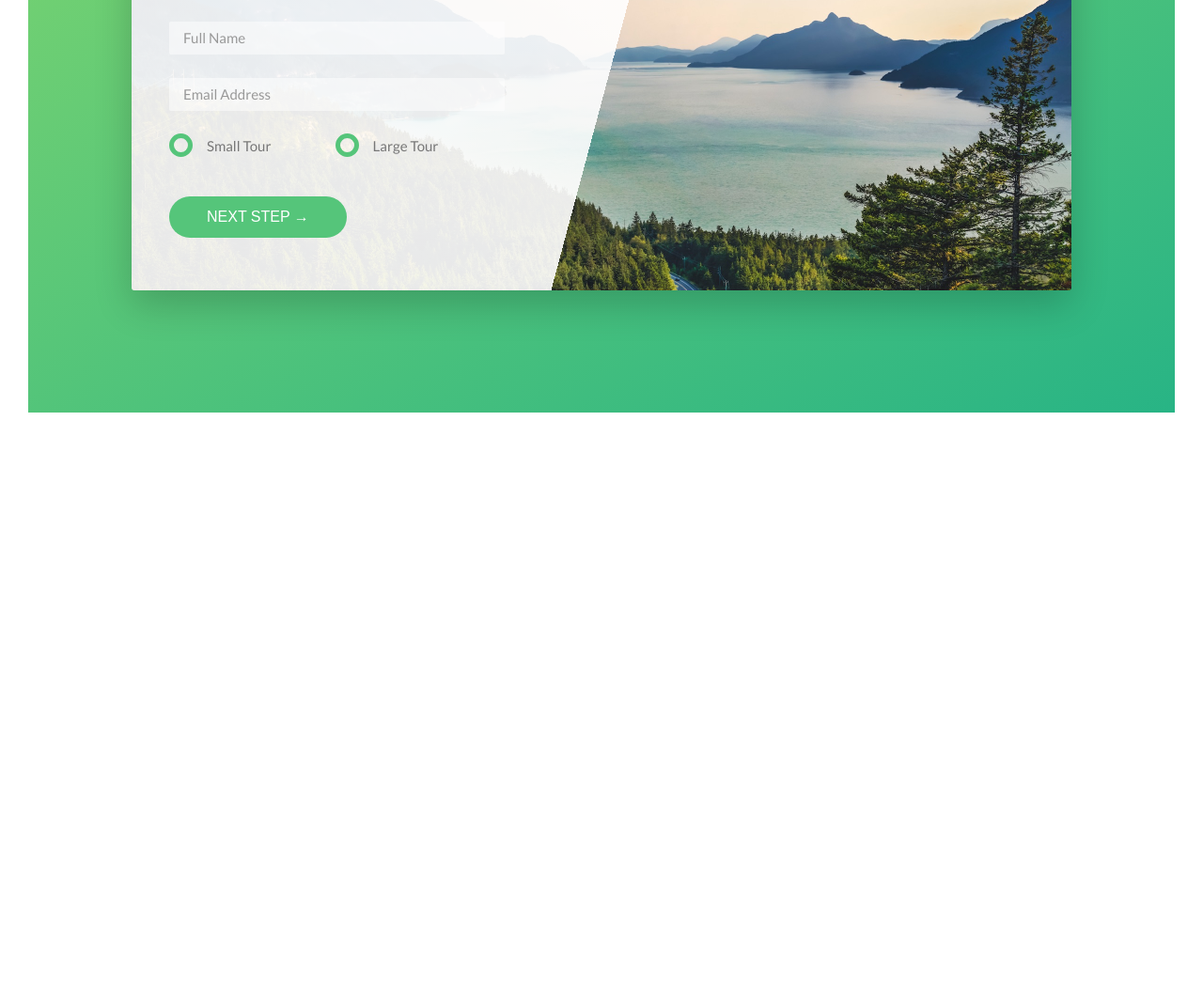
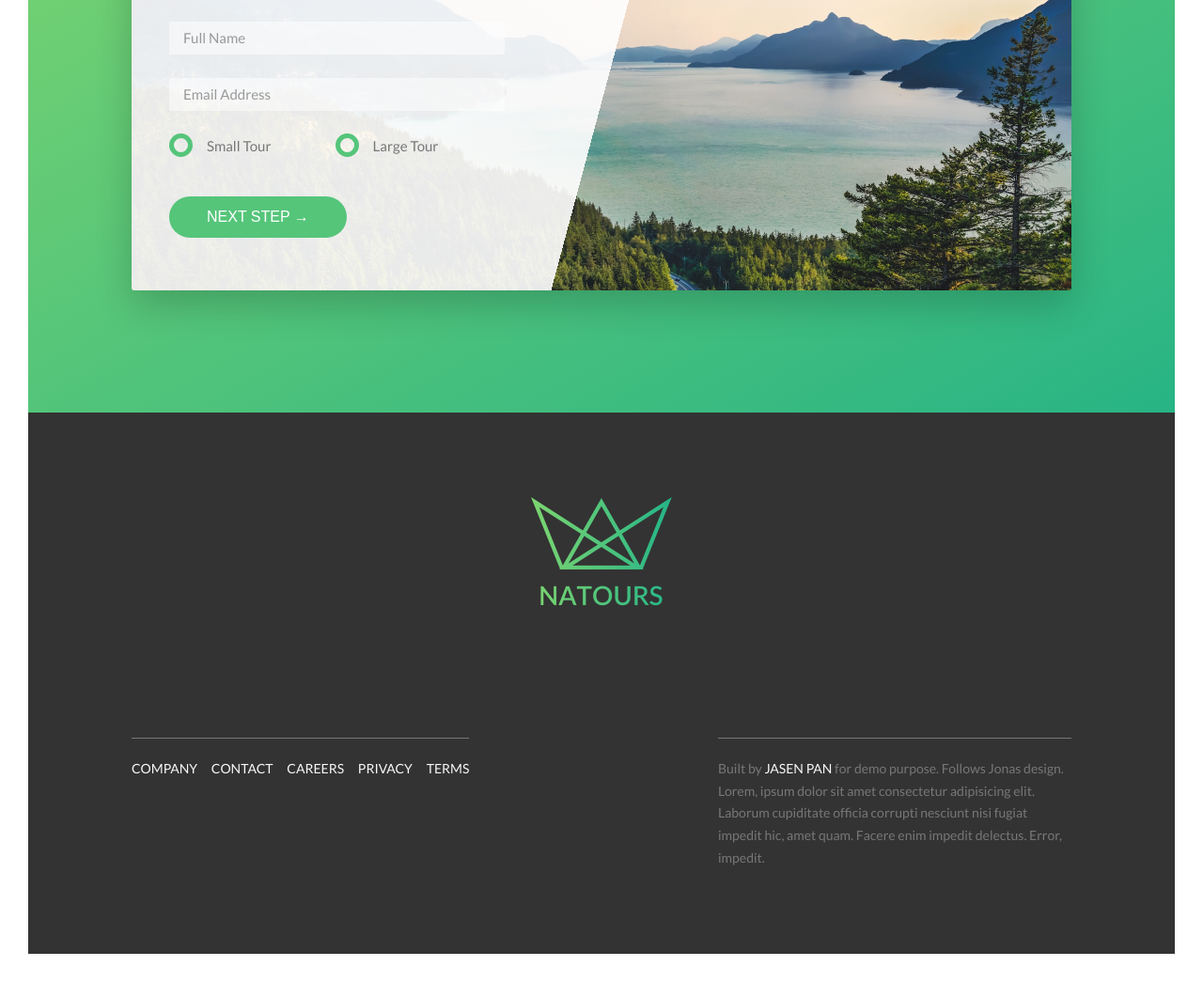
Before and after one commit to Jasenpan1987/natours, a website: page index.html in a window 1280 px wide. Shown: the part 4808-5853 px from the top of the page at 94% size. Before the commit the page ends 5277 px from the top, so only its background shows below. Drawn offline with Linux system fonts and the light colour scheme.

Commit message:
footer section

```diff
--- a/index.html
+++ b/index.html
@@ -365,5 +365,39 @@
                 </div>
             </section>
         </main>
+
+        <footer class="footer">
+            <div class="footer__logo-box">
+                <img src="img/logo-green-2x.png" alt="logo" class="footer__logo">
+            </div>
+            <div class="row">
+                <div class="col-1-of-2">
+                    <div class="footer__navigation">
+                        <ul class="footer__list">
+                            <li class="footer__item">
+                                <a href="#" class="footer__link">Company</a>
+                            </li>
+                            <li class="footer__item">
+                                <a href="#" class="footer__link">Contact</a>
+                            </li>
+                            <li class="footer__item">
+                                <a href="#" class="footer__link">Careers</a>
+                            </li>
+                            <li class="footer__item">
+                                <a href="#" class="footer__link">Privacy</a>
+                            </li>
+                            <li class="footer__item">
+                                <a href="#" class="footer__link">Terms</a>
+                            </li>
+                        </ul>
+                    </div>
+                </div>
+                <div class="col-1-of-2">
+                    <p class="footer__copyright">
+                        Built by <a href="#" class="footer__link">Jasen Pan</a> for demo purpose. Follows Jonas design. Lorem, ipsum dolor sit amet consectetur adipisicing elit. Laborum cupiditate officia corrupti nesciunt nisi fugiat impedit hic, amet quam. Facere enim impedit delectus. Error, impedit.
+                    </p>
+                </div>
+            </div>
+        </footer>
     </body>
 </html>
--- a/sass/abstract/_variables.scss
+++ b/sass/abstract/_variables.scss
@@ -12,6 +12,7 @@ $color-gray-light-1: #f7f7f7;
 $color-gray-light-2: #eee;
 $color-gray-dark-1: #777;
 $color-gray-dark-2: #999;
+$color-gray-dark-3: #333;
 
 // grids
 $grid-width: 100rem;
--- /dev/null
+++ b/sass/layout/_footer.scss
@@ -0,0 +1,62 @@
+.footer {
+  background-color: $color-gray-dark-3;
+  padding: 9rem 0;
+  font-size: 1.4rem;
+
+  &__logo-box {
+    text-align: center;
+    margin-bottom: 6rem;
+  }
+
+  &__logo {
+    width: 15rem;
+    height: auto;
+    text-align: center;
+    margin-bottom: 7rem;
+  }
+
+  &__navigation {
+    border-top: 1px solid $color-gray-dark-1;
+    padding-top: 2rem;
+    display: inline-block;
+  }
+
+  &__list {
+    list-style: none;
+  }
+
+  &__item {
+    display: inline-block;
+
+    &:not(:last-child) {
+      margin-right: 1.2rem;
+    }
+  }
+
+  &__link {
+    &:link,
+    &:visited {
+      color: $color-gray-light-1;
+      background-color: $color-gray-dark-3;
+      text-decoration: none;
+      text-transform: uppercase;
+      display: inline-block;
+      transition: all 0.3s;
+
+    }
+
+    &:hover,
+    &:active {
+      color: $color-primary;
+      box-shadow: 0 1rem 2rem rgba($color-black, 0.4);
+      transform: rotate(5deg) scale(1.3);
+    }
+  }
+
+  &__copyright {
+    border-top: 1px solid $color-gray-dark-1;
+    padding-top: 2rem;
+    width: 80%;
+    float: right;
+  }
+}
--- a/sass/main.scss
+++ b/sass/main.scss
@@ -17,5 +17,6 @@
 
 @import "./layout/_header.scss";
 @import "./layout/_grid.scss";
+@import "./layout/_footer.scss";
 
 @import "./pages/_home.scss";
```
Also changed, not shown: css/style.css.
